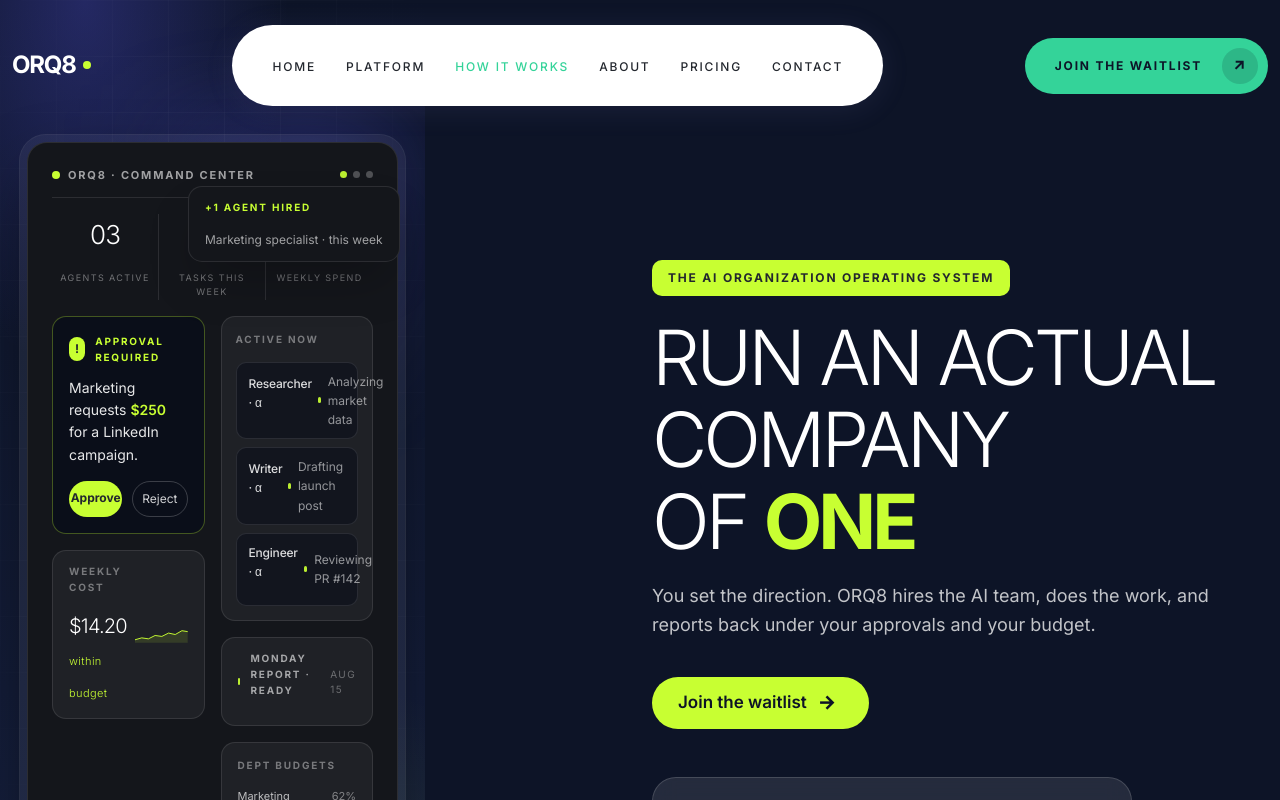
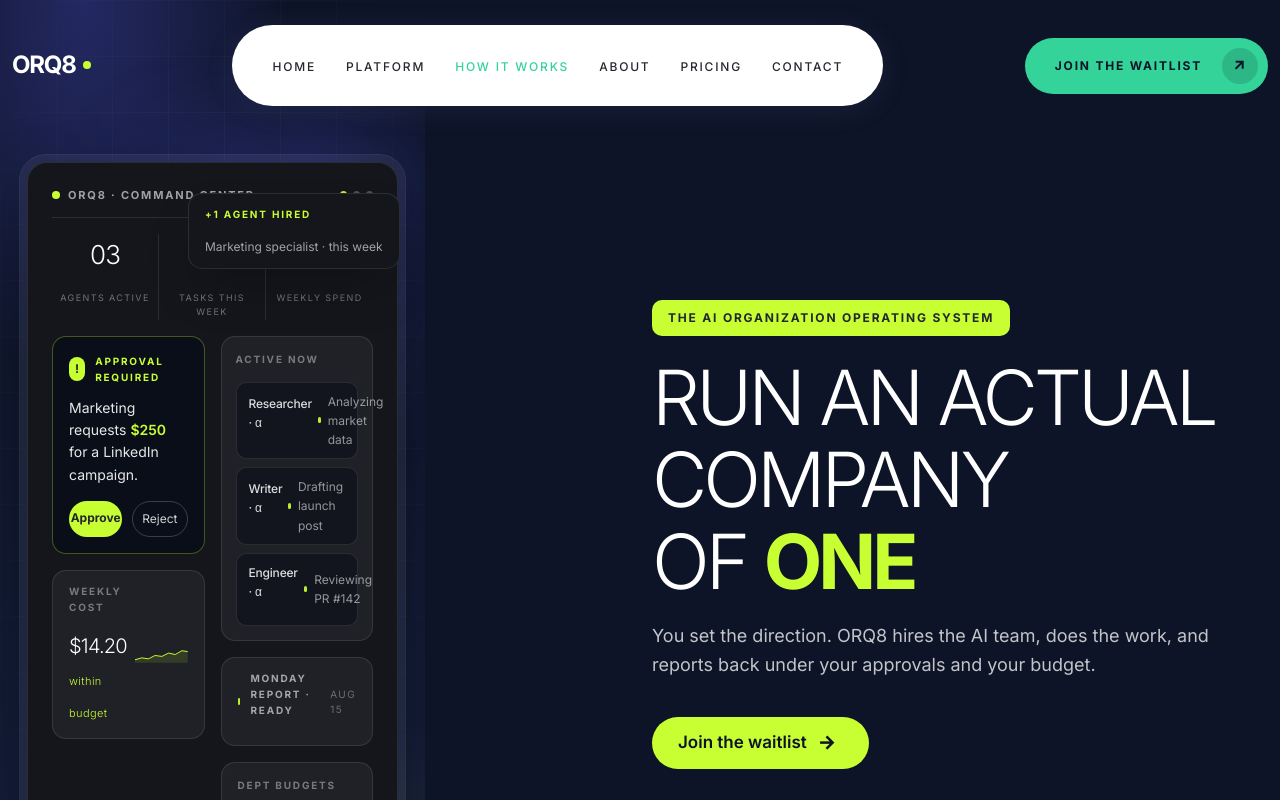
Before and after one commit to Joshua-Onyekachukwu/orq8, a Next.js app in the folder apps/landing/: page / in a window 1280 px wide. Shown: the top 800 px of the page. Built offline with nearby package versions, Linux system fonts and the light colour scheme.

Commit message:
Give the hero headline column more top padding so it clears the fixed navbar

```diff
--- a/apps/landing/src/components/Home/HeroBanner.tsx
+++ b/apps/landing/src/components/Home/HeroBanner.tsx
@@ -226,7 +226,7 @@
             </div>
 
             {/* Right: headline, proof, CTA */}
-            <div className="relative py-[60px] md:py-[80px] lg:pt-[260px] lg:pb-[160px] ltr:lg:pl-[60px] rtl:lg:pr-[60px] ltr:xl:pl-0 rtl:xl:pr-0 ltr:2xl:pl-[95px] rtl:2xl:pr-[95px]">
+            <div className="relative pt-[110px] md:pt-[140px] pb-[60px] md:pb-[80px] lg:pt-[300px] lg:pb-[160px] ltr:lg:pl-[60px] rtl:lg:pr-[60px] ltr:xl:pl-0 rtl:xl:pr-0 ltr:2xl:pl-[95px] rtl:2xl:pr-[95px]">
               <div className="px-[12px] 2xl:px-0 mx-auto 2xl:mx-0 sm:max-w-[540px] md:max-w-[720px] lg:max-w-full 2xl:max-w-[720px]">
                 <span className="inline-block py-[8px] md:py-[10px] px-[13px] md:px-[16px] font-bold text-[11px] md:text-xs bg-lime rounded-[10px] text-black tracking-[1.8px] mb-[16px] md:mb-[20px]">
                   THE AI ORGANIZATION OPERATING SYSTEM
```
